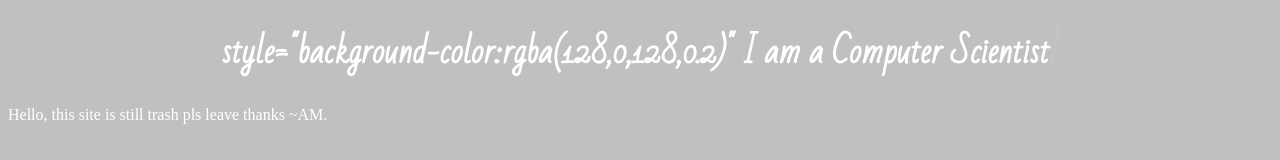
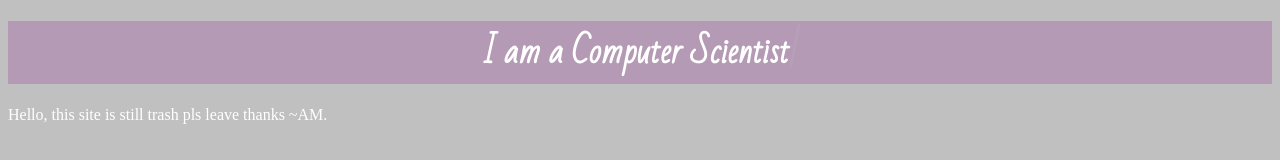
Before and after one commit to Alliyah-M/Alliyah-M.github.io, a plain HTML site: page index.html in a window 1280 px wide. Drawn offline with Linux system fonts and the light colour scheme.

Commit message:
Fixed syntax error

```diff
--- a/index.html
+++ b/index.html
@@ -15,7 +15,7 @@
   <body>
     <!-- New section for typed title -->
     <div class="typedTitle">
-        <h1> style="background-color:rgba(128,0,128,0.2)" I am <span class="type"></span></h1>
+        <h1 style="background-color:rgba(128,0,128,0.2)"> I am <span class="type"></span></h1>
     </div>
 
     <!-- Typed.js library -->
```
